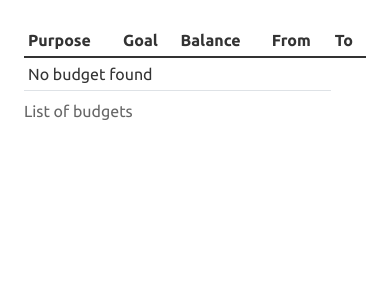
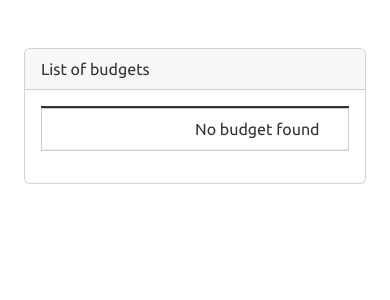
Before and after one commit to eduardomessias/the_budget, a Django app: page / in a window 390 px wide. Shown: the part 56-356 px from the top of the page. Run offline with Django 4.2, Linux system fonts and the light colour scheme; the visitor is signed in with stand-in values (Sample User, id 1); data that the repository does not hold is empty; some libraries are stand-ins or nearby versions.

Commit message:
rq3-current-active-budget + reponsiveness

```diff
--- a/django_project/budget/models.py
+++ b/django_project/budget/models.py
@@ -43,7 +43,7 @@ class Budget(CommonDataModel, SoftDeletableModel):
     def clean(self) -> None:
         super().clean()
         if self.from_date and self.to_date:
-            if self.__class__.objects.filter(models.Q(from_date__lte=self.to_date, to_date__gte=self.from_date) | models.Q(from_date__lte=self.to_date, to_date__gte=self.to_date) | models.Q(from_date__gte=self.from_date, to_date__lte=self.to_date)).exists():
+            if self.__class__.objects.filter(models.Q(from_date__lte=self.to_date, to_date__gte=self.from_date) | models.Q(from_date__lte=self.to_date, to_date__gte=self.to_date) | models.Q(from_date__gte=self.from_date, to_date__lte=self.to_date)).exclude(pk=self.pk).exists():
                 raise ValueError(
                     'Budgeting period overlaps with another budgeting period')
 
--- /dev/null
+++ b/django_project/budget/static/css/responsive-table.css
@@ -0,0 +1,156 @@
+@media only screen and (max-width: 768px) {
+
+    .flip-scroll .cf:after {
+        visibility: hidden;
+        display: block;
+        font-size: 0;
+        content: " ";
+        clear: both;
+        height: 0;
+    }
+
+    .flip-scroll * html .cf {
+        zoom: 1;
+    }
+
+    .flip-scroll *:first-child+html .cf {
+        zoom: 1;
+    }
+
+    .flip-scroll table {
+        width: 100%;
+        border-collapse: collapse;
+        border-spacing: 0;
+    }
+
+    .flip-scroll th,
+    .flip-scroll td {
+        margin: 0;
+        vertical-align: top;
+    }
+
+    .flip-scroll th {
+        text-align: left;
+    }
+
+    .flip-scroll table {
+        display: block;
+        position: relative;
+        width: 100%;
+    }
+
+    .flip-scroll thead {
+        display: block;
+        float: left;
+    }
+
+    .flip-scroll tbody {
+        display: block;
+        width: auto;
+        position: relative;
+        overflow-x: auto;
+        white-space: nowrap;
+    }
+
+    .flip-scroll thead tr {
+        display: block;
+    }
+
+    .flip-scroll th {
+        display: block;
+        min-height: 1.25em;
+        text-align: right;
+    }
+
+    .flip-scroll tbody tr {
+        display: inline-block;
+        vertical-align: top;
+    }
+
+    .flip-scroll td {
+        display: block;
+        min-height: 1.25em;
+        min-width: 16em;
+        text-align: left;
+    }
+
+
+    /* sort out borders */
+
+    .flip-scroll th {
+        border-bottom: 0;
+        border-left: 0;
+    }
+
+    .flip-scroll td {
+        border-left: 0;
+        border-right: 0;
+        border-bottom: 0;
+    }
+
+    .flip-scroll tbody tr {
+        border-left: 1px solid #babcbf;
+    }
+
+    .flip-scroll th:last-child,
+    .flip-scroll td:last-child {
+        border-bottom: 0px solid #babcbf;
+        /* border-bottom: 1px solid #babcbf; */
+    }
+}
+
+
+@media only screen and (max-width: 768px) {
+
+    /* Force table to not be like tables anymore */
+    .no-more-tables table,
+    .no-more-tables thead,
+    .no-more-tables tbody,
+    .no-more-tables th,
+    .no-more-tables td,
+    .no-more-tables tr {
+        display: block;
+    }
+
+    /* Hide table headers (but not display: none;, for accessibility) */
+    .no-more-tables thead tr {
+        position: absolute;
+        top: -9999px;
+        left: -9999px;
+    }
+
+    .no-more-tables tr {
+        border: 1px solid #ccc;
+        margin-bottom: 10px;
+    }
+
+    .no-more-tables td {
+        /* Behave  like a "row" */
+        border: none;
+        border-bottom: 1px solid #eee;
+        position: relative;
+        padding-left: 50%;
+        white-space: normal;
+        text-align: left;
+    }
+
+    .no-more-tables td:before {
+        /* Now like a table header */
+        position: absolute;
+        /* Top/left values mimic padding */
+        top: 6px;
+        left: 6px;
+        width: 45%;
+        padding-right: 10px;
+        white-space: nowrap;
+        text-align: left;
+        font-weight: bold;
+    }
+
+    /*
+    Label the data
+    */
+    .no-more-tables td:before {
+        content: attr(data-title);
+    }
+}
--- a/django_project/budget/templates/base.html
+++ b/django_project/budget/templates/base.html
@@ -10,6 +10,7 @@
 
     {% load static %}
     <link rel="stylesheet" href="{% static 'css/bootstrap.united.css' %}">
+    <link rel="stylesheet" href="{% static 'css/responsive-table.css' %}">
     <link rel="shortcut icon" type="image/png" href="{% static 'images/favicon.png' %}">
 </head>
 
--- a/django_project/budget/templates/budget_list.html
+++ b/django_project/budget/templates/budget_list.html
@@ -1,5 +1,9 @@
-<table class="table table-hover table-sm">
-    <caption>List of budgets</caption>
+<div class="card">
+    <div class="card-header">
+        List of budgets
+    </div>
+    <div class="card-body no-more-tables">
+        <table class="table table-hover">
             <thead>
                 <tr>
                     <th scope="col">Purpose</th>
@@ -13,12 +17,21 @@
                 {% if budgets %}
                 {% for budget in budgets %}
                 <tr>
-            <th scope="row"><a href="{% url 'budget_details' budget.uuid %}"
-                    class="text-decoration-none text-dark">{{budget.purpose}}</a></td>
-            <td>{{budget.goal}}</td>
-            <td>{{budget.overall_balance}}</td>
-            <td>{{budget.from_date}}</td>
-            <td>{{budget.to_date}}</td>
+                    <th scope="row" data-title="Purpose">
+                        <a href="{% url 'budget_details' budget.uuid %}"
+                            class="text-decoration-none text-dark">{{budget.purpose}}</a>
+                        {% if budget == active_budget %}
+                        <svg xmlns="http://www.w3.org/2000/svg" width="16" height="16" fill="currentColor"
+                            class="bi bi-bookmark" viewBox="0 0 16 16">
+                            <path
+                                d="M2 2a2 2 0 0 1 2-2h8a2 2 0 0 1 2 2v13.5a.5.5 0 0 1-.777.416L8 13.101l-5.223 2.815A.5.5 0 0 1 2 15.5V2zm2-1a1 1 0 0 0-1 1v12.566l4.723-2.482a.5.5 0 0 1 .554 0L13 14.566V2a1 1 0 0 0-1-1H4z" />
+                        </svg>
+                        {% endif %}
+                    </th>
+                    <td data-title="Goal">{{budget.goal}}</td>
+                    <td data-title="Balance">{{budget.overall_balance}}</td>
+                    <td data-title="From">{{budget.from_date}}</td>
+                    <td data-title="To">{{budget.to_date}}</td>
                 </tr>
                 {% endfor %}
                 {% else %}
@@ -28,3 +41,5 @@
                 {% endif %}
             </tbody>
         </table>
+    </div>
+</div>
--- a/django_project/budget/templates/home.html
+++ b/django_project/budget/templates/home.html
@@ -10,6 +10,10 @@
 {% endfor %}
 {% endif %}
 {% if user.is_authenticated %}
+{% if active_budget %}
+{% include 'active_budget.html' %}
+{% endif %}
+<br />
 {% include 'budget_list.html' %}
 {% else %}
 <div class="row">
--- a/django_project/budget/views.py
+++ b/django_project/budget/views.py
@@ -1,4 +1,4 @@
-from datetime import timezone
+from django.utils import timezone
 from uuid import uuid4
 from django.shortcuts import render, redirect, get_object_or_404
 from django.contrib.auth import authenticate, login, logout
@@ -24,7 +24,9 @@ def home(request):
     else:
         budgets = Budget.objects.filter(
             is_deleted=False).order_by("-created_at")
-        return render(request, 'home.html', {'budgets': budgets})
+        active_budget = Budget.objects.filter(
+            is_deleted=False, from_date__lte=timezone.now(), to_date__gte=timezone.now()).first()
+        return render(request, 'home.html', {'budgets': budgets, 'active_budget': active_budget})
 
 
 def logout_user(request):
```
Also changed, not shown: django_project/budget/templates/active_budget.html (added, +16 -0 lines). Lines whose indentation alone changed are shown as unchanged.
